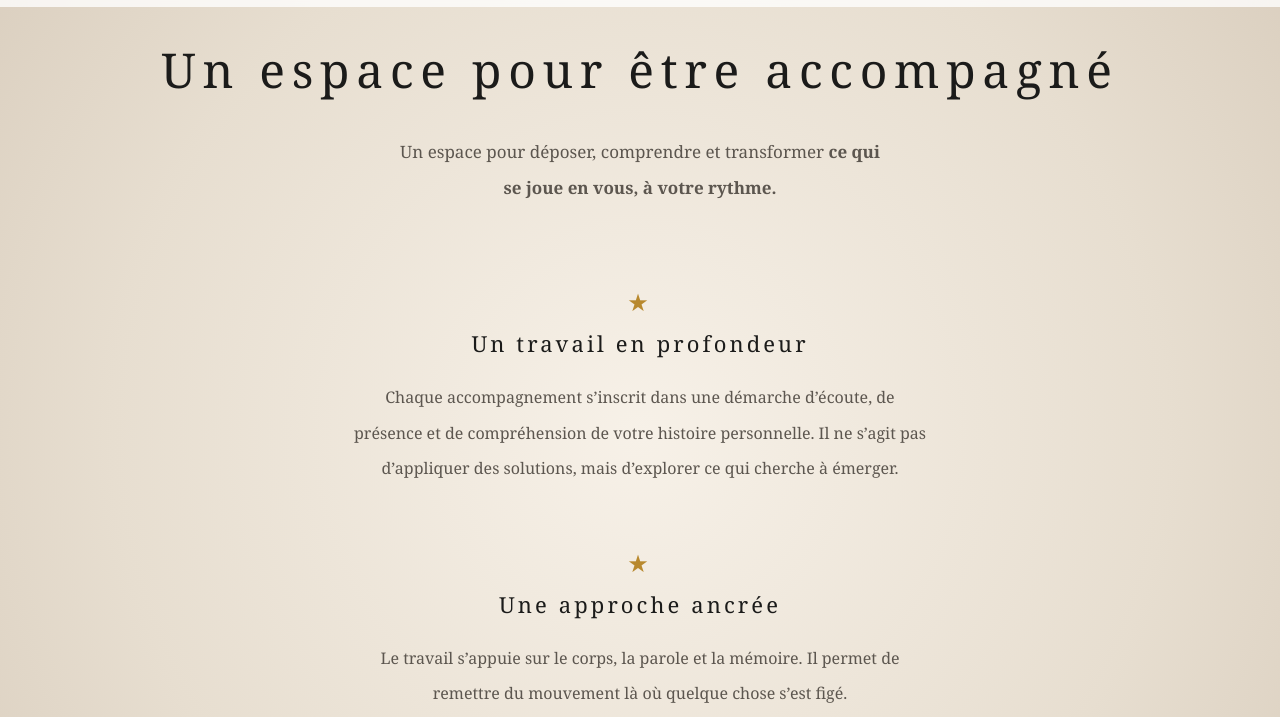
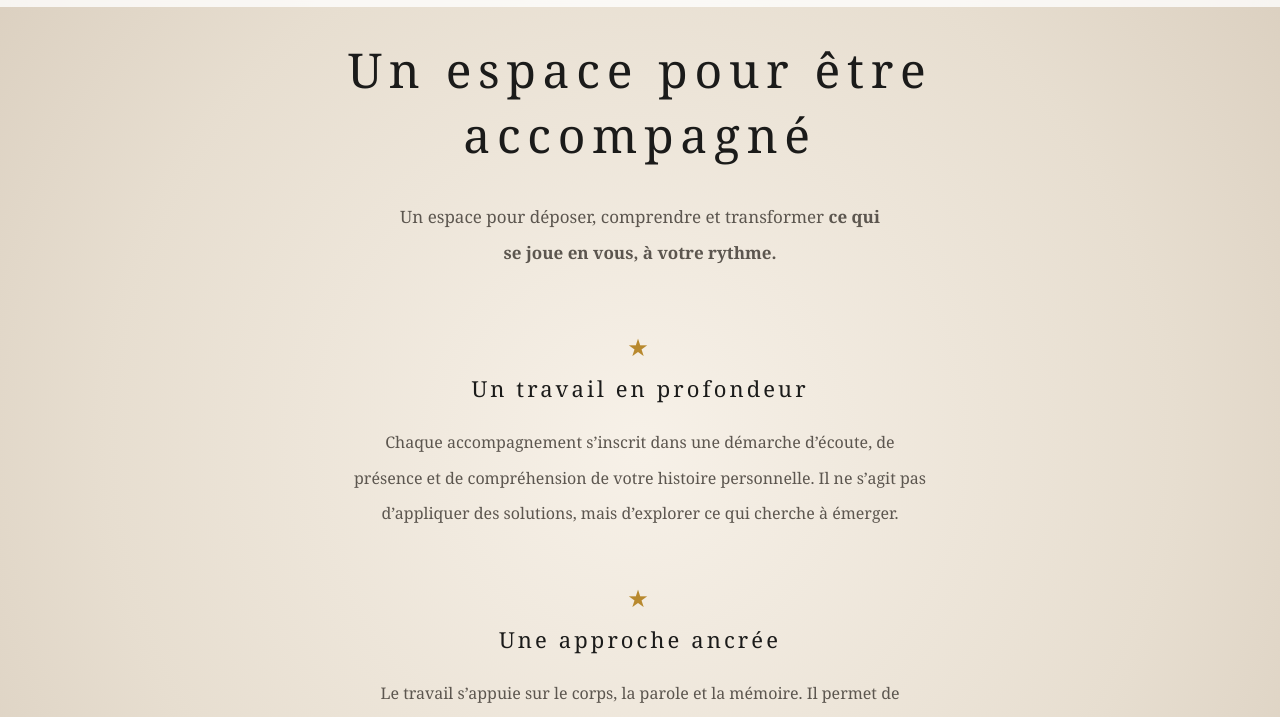
Before and after one commit to XRAYECHODELTA/intervalle-site, a plain HTML site: page pages/accompagnement.html in a window 1280 px wide. Shown: the part 83-800 px from the top of the page. Drawn offline with Linux system fonts and the light colour scheme.

Commit message:
safe version no js

```diff
--- a/pages/accompagnement.html
+++ b/pages/accompagnement.html
@@ -56,14 +56,14 @@ body{
 /* ===== PAGE ===== */
 .page{
   padding-top:120px; /* Resserre encore */
-  max-width:980px; /* Taille plus serrée */
+  max-width:950px; /* Taille plus serrée */
   margin:auto;
   text-align:center;
 }
 
 /* ===== HERO ===== */
 .hero{
-  margin-bottom:80px;
+  margin-bottom:60px; /* Moins d'espace entre hero et sections */
   text-align:center;
 }
 
@@ -83,7 +83,7 @@ body{
 
 /* ===== SECTIONS ===== */
 .section{
-  margin:60px 0; /* 🔥 Réduit l'espacement sans perdre de lisibilité */
+  margin:50px 0; /* 🔥 Réduit l'espacement sans perdre de lisibilité */
 }
 
 .section::before{
```
